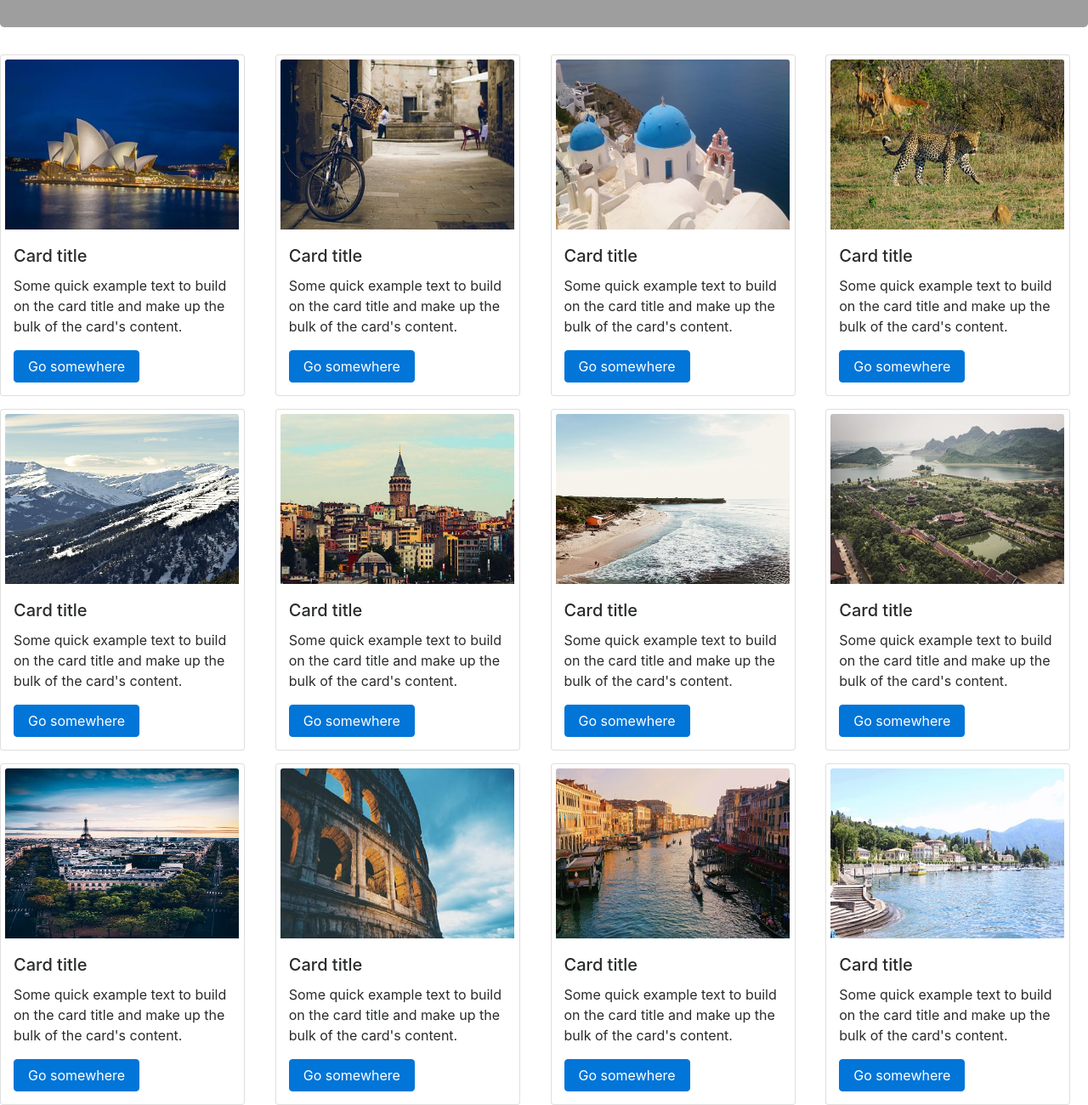
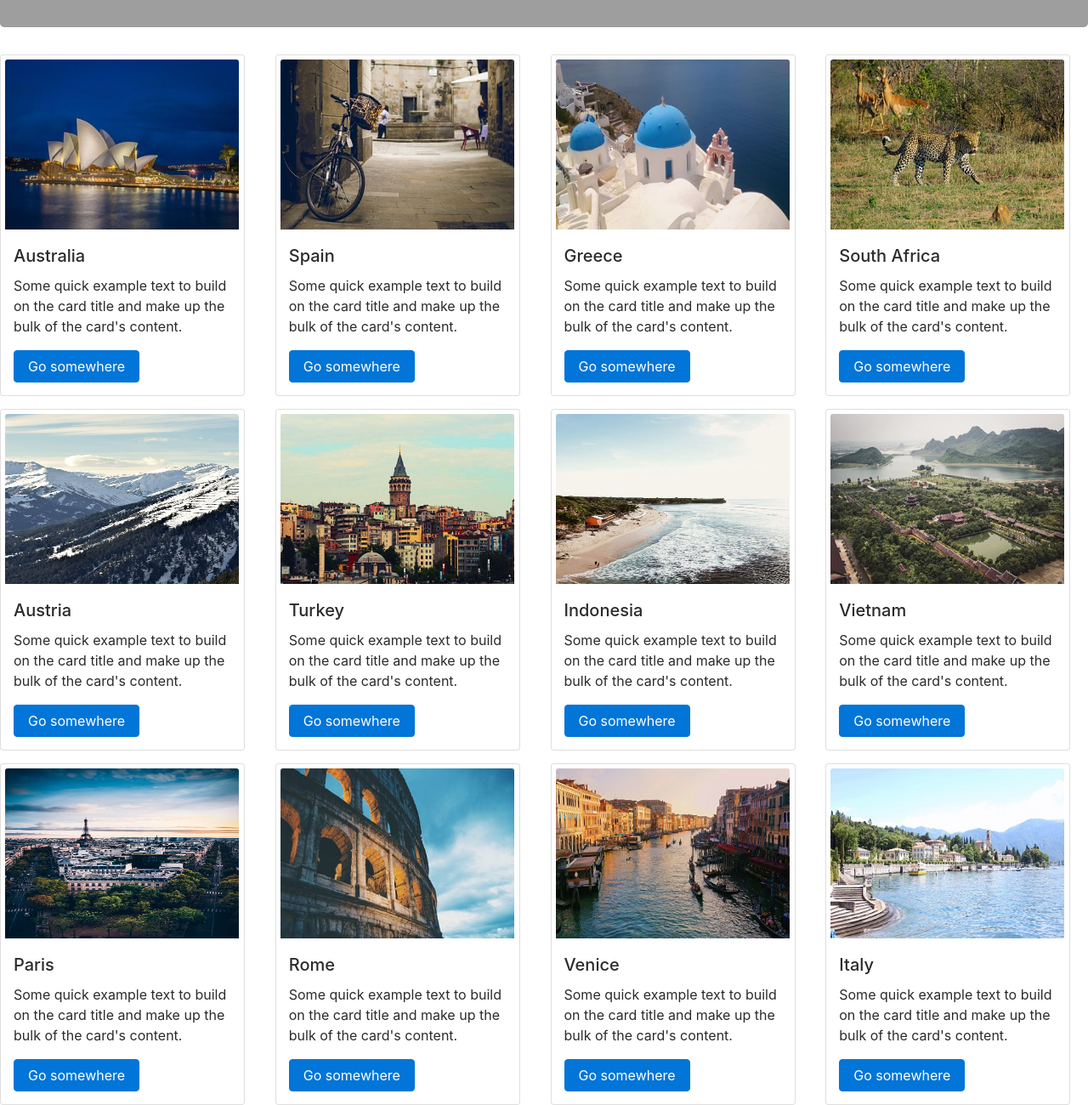
Before and after one commit to Avichalsaxena98/Avichalsaxena98.github.io, a plain HTML site: page index.html in a window 1280 px wide. Shown: the part 612-1912 px from the top of the page at 85% size. Drawn offline with nearby package versions, Linux system fonts and the light colour scheme; grey boxes are pictures that could not be loaded.

Commit message:
Update index.html

```diff
--- a/index.html
+++ b/index.html
@@ -58,7 +58,7 @@
       <div class="card" style="width: 18rem;">
   <img src="australia.jpg" class="card-img-top" alt="...">
   <div class="card-body">
-    <h5 class="card-title">Card title</h5>
+    <h5 class="card-title">Australia</h5>
     <p class="card-text">Some quick example text to build on the card title and make up the bulk of the card's content.</p>
     <a href="#" class="btn btn-primary">Go somewhere</a>
   </div>
@@ -66,7 +66,7 @@
       <div class="card" style="width: 18rem;">
   <img src="spain.jpg" class="card-img-top" alt="...">
   <div class="card-body">
-    <h5 class="card-title">Card title</h5>
+    <h5 class="card-title">Spain</h5>
     <p class="card-text">Some quick example text to build on the card title and make up the bulk of the card's content.</p>
     <a href="#" class="btn btn-primary">Go somewhere</a>
   </div>
@@ -74,7 +74,7 @@
           <div class="card" style="width: 18rem;">
   <img src="greece.jpg" class="card-img-top" alt="...">
   <div class="card-body">
-    <h5 class="card-title">Card title</h5>
+    <h5 class="card-title">Greece</h5>
     <p class="card-text">Some quick example text to build on the card title and make up the bulk of the card's content.</p>
     <a href="#" class="btn btn-primary">Go somewhere</a>
   </div>
@@ -82,7 +82,7 @@
           <div class="card" style="width: 18rem;">
   <img src="south_africa.jpg" class="card-img-top" alt="...">
   <div class="card-body">
-    <h5 class="card-title">Card title</h5>
+    <h5 class="card-title">South Africa</h5>
     <p class="card-text">Some quick example text to build on the card title and make up the bulk of the card's content.</p>
     <a href="#" class="btn btn-primary">Go somewhere</a>
   </div>
@@ -90,7 +90,7 @@
           <div class="card" style="width: 18rem;">
   <img src="austria.jpg" class="card-img-top" alt="...">
   <div class="card-body">
-    <h5 class="card-title">Card title</h5>
+    <h5 class="card-title">Austria</h5>
     <p class="card-text">Some quick example text to build on the card title and make up the bulk of the card's content.</p>
     <a href="#" class="btn btn-primary">Go somewhere</a>
   </div>
@@ -98,7 +98,7 @@
           <div class="card" style="width: 18rem;">
   <img src="turkey.jpg" class="card-img-top" alt="...">
   <div class="card-body">
-    <h5 class="card-title">Card title</h5>
+    <h5 class="card-title">Turkey</h5>
     <p class="card-text">Some quick example text to build on the card title and make up the bulk of the card's content.</p>
     <a href="#" class="btn btn-primary">Go somewhere</a>
   </div>
@@ -106,7 +106,7 @@
           <div class="card" style="width: 18rem;">
   <img src="indonesia.jpg" class="card-img-top" alt="...">
   <div class="card-body">
-    <h5 class="card-title">Card title</h5>
+    <h5 class="card-title">Indonesia</h5>
     <p class="card-text">Some quick example text to build on the card title and make up the bulk of the card's content.</p>
     <a href="#" class="btn btn-primary">Go somewhere</a>
   </div>
@@ -114,7 +114,7 @@
           <div class="card" style="width: 18rem;">
   <img src="vietnam.jpg" class="card-img-top" alt="...">
   <div class="card-body">
-    <h5 class="card-title">Card title</h5>
+    <h5 class="card-title">Vietnam</h5>
     <p class="card-text">Some quick example text to build on the card title and make up the bulk of the card's content.</p>
     <a href="#" class="btn btn-primary">Go somewhere</a>
   </div>
@@ -122,7 +122,7 @@
           <div class="card" style="width: 18rem;">
   <img src="paris.jpg" class="card-img-top" alt="...">
   <div class="card-body">
-    <h5 class="card-title">Card title</h5>
+    <h5 class="card-title">Paris</h5>
     <p class="card-text">Some quick example text to build on the card title and make up the bulk of the card's content.</p>
     <a href="#" class="btn btn-primary">Go somewhere</a>
   </div>
@@ -130,7 +130,7 @@
           <div class="card" style="width: 18rem;">
   <img src="rome.jpg" class="card-img-top" alt="...">
   <div class="card-body">
-    <h5 class="card-title">Card title</h5>
+    <h5 class="card-title">Rome</h5>
     <p class="card-text">Some quick example text to build on the card title and make up the bulk of the card's content.</p>
     <a href="#" class="btn btn-primary">Go somewhere</a>
   </div>
@@ -138,7 +138,7 @@
           <div class="card" style="width: 18rem;">
   <img src="venice.jpg" class="card-img-top" alt="...">
   <div class="card-body">
-    <h5 class="card-title">Card title</h5>
+    <h5 class="card-title">Venice</h5>
     <p class="card-text">Some quick example text to build on the card title and make up the bulk of the card's content.</p>
     <a href="#" class="btn btn-primary">Go somewhere</a>
   </div>
@@ -146,7 +146,7 @@
           <div class="card" style="width: 18rem;">
   <img src="italy.jpg" class="card-img-top" alt="...">
   <div class="card-body">
-    <h5 class="card-title">Card title</h5>
+    <h5 class="card-title">Italy</h5>
     <p class="card-text">Some quick example text to build on the card title and make up the bulk of the card's content.</p>
     <a href="#" class="btn btn-primary">Go somewhere</a>
   </div>
```
